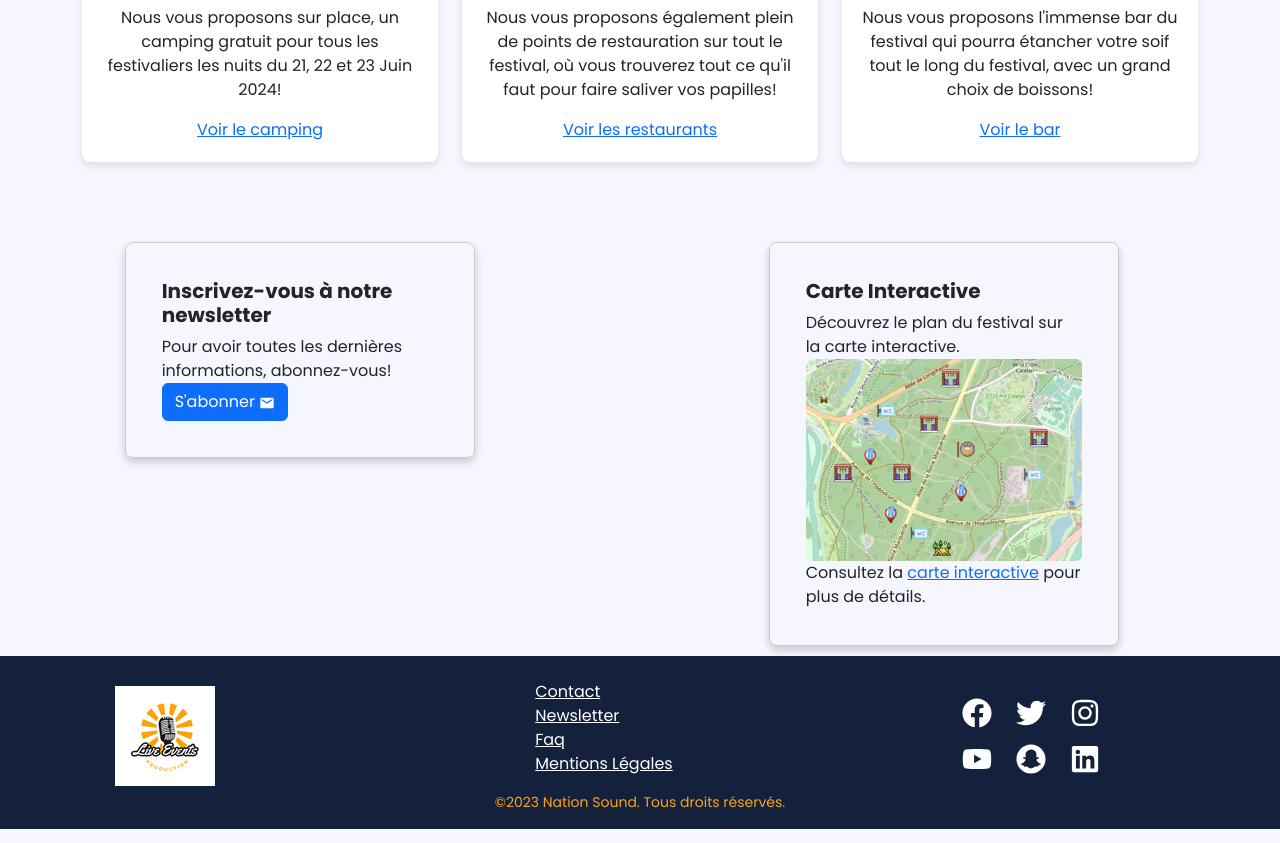
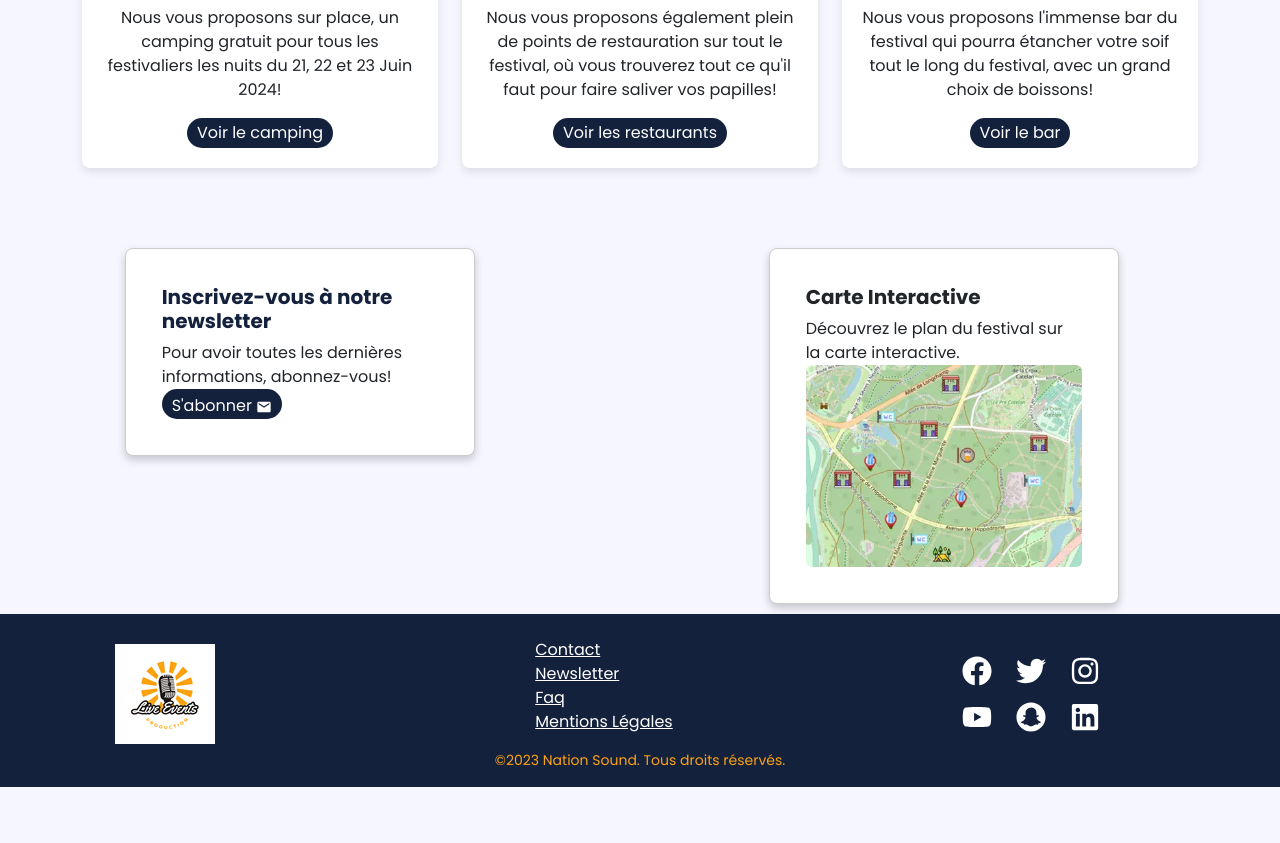
Before and after one commit to wendy1976/nation_sound_v2, a React (Create React App) app: page / in a window 1280 px wide. Shown: the part 1464-2307 px from the top of the page. After the commit the page ends 2275 px from the top, so only its background shows below. Built offline with nearby package versions, Linux system fonts and the light colour scheme; no server answers.

Commit message:
modified style

```diff
--- a/src/Accueil.js
+++ b/src/Accueil.js
@@ -1,17 +1,17 @@
 import React, { Suspense, lazy } from 'react';
-import { Button, Card } from 'react-bootstrap';
+import Card from 'react-bootstrap/Card';
 import { MdEmail } from 'react-icons/md';
 import { Link } from 'react-router-dom';
 import CarouselComponent from './CarouselComponent';
+import FestivalCountdown from './FestivalCountdown';
 import Footer from './Footer';
 import Header from './Header';
 import ScrollToTopButton from './ScrollToTopButton';
-
 import miniCarteImage from './assets/imagesEtLogo/images/minicarte.webp';
 
 const ArtistCard = lazy(() => import('./ArtistCard'));
 const ServicesSection = React.lazy(() => import('./ServicesSection'));
-const FestivalCountdown = lazy(() => import('./FestivalCountdown'));
+
 
 function Accueil() {
   return (
@@ -23,7 +23,7 @@ function Accueil() {
       <div className="col-12 col-md-4 pe-3 mx-auto">
         <Card>
           <Card.Body>
-            <Card.Title className='pink fw-bold'>Compte à rebours du Festival</Card.Title>
+            <Card.Title className='fw-bold'>Compte à rebours du Festival</Card.Title>
             {/* Intégration du composant FestivalCountdown */}
               <FestivalCountdown />
           </Card.Body>
@@ -66,13 +66,15 @@ function Accueil() {
       <div className="row mx-auto">
         {/* Newsletter Section */}
         <div className="col-12 col-md-4 ps-2 mx-auto">
-          <Card>
+          <Card className='bgWhite'>
             <Card.Body>
-              <Card.Title className='pink fw-bold'>Inscrivez-vous à notre newsletter</Card.Title>
+              <Card.Title className='blue fw-bold'>Inscrivez-vous à notre newsletter</Card.Title>
               <Card.Text>
                 Pour avoir toutes les dernières informations, abonnez-vous!
                 <Link to="/newsletter">
-                  <Button className='bgPink bgNews'>S'abonner <MdEmail /></Button>
+                <button >
+                  S'abonner <MdEmail />
+                </button>
                 </Link>
               </Card.Text>
             </Card.Body>
@@ -81,17 +83,25 @@ function Accueil() {
 
         {/* Interactive Map Section */}
         <div className="col-12 col-md-4 mx-auto">
-          <Card>
+  <Card className='bgWhite'>
     <Card.Body>
-              <Card.Title className='pink fw-bold'>Carte Interactive</Card.Title>
-              <Card.Text>
+      <Card.Title className='fw-bold'>Carte Interactive</Card.Title>
+      <Card.Text as="div"> {/* Utilisation de as="div" pour éviter l'élément p */}
         Découvrez le plan du festival sur la carte interactive.
+        <Link to="/myMap">
           <img
             src={miniCarteImage}
             alt="présentation de la carte interactive"
-                  style={{ width: '100%', height: 'auto', maxWidth: '500px', display: 'block', margin: '0 auto' }}
+            style={{
+              width: "400",
+              height: "290",
+              maxWidth: '500',
+              display: 'block',
+              margin: '0 auto',
+              cursor: 'pointer',
+            }}
           />
-                  Consultez la <Link to ="/myMap">carte interactive</Link> pour plus de détails.
+        </Link>
       </Card.Text>
     </Card.Body>
   </Card>
--- a/src/ArtistCard.js
+++ b/src/ArtistCard.js
@@ -1,30 +1,21 @@
-
 import React, { useEffect, useState } from 'react';
 import Modal from 'react-modal';
 
 function ArtistCard() {
-  // État pour stocker la liste des produits
   const [produits, setProduits] = useState([]);
-
-  // État pour gérer l'ouverture et la fermeture de la modal
   const [modalIsOpen, setModalIsOpen] = useState(false);
-
-  // État pour stocker les détails du produit sélectionné
   const [selectedProduct, setSelectedProduct] = useState(null);
 
-  // Fonction pour ouvrir la modal et définir le produit sélectionné
   const openModal = (product) => {
     setSelectedProduct(product);
     setModalIsOpen(true);
   };
 
-  // Fonction pour fermer la modal
   const closeModal = () => {
     setModalIsOpen(false);
   };
 
   useEffect(() => {
-    // Vérifier si le tableau de produits est vide avant de déclencher la requête
     if (produits.length === 0) {
       const url = new URL('https://promptia.fr/wp-json/wc/v3/products?_embed');
       url.searchParams.append('consumer_key', 'ck_e2c7c141b576494392f0d84d83daa63d792b71ff');
@@ -42,7 +33,7 @@ function ArtistCard() {
         })
         .catch(error => console.error('Erreur:', error));
     }
-  }, [produits]); // Ajouter produits comme dépendance pour éviter la boucle infinie
+  }, [produits]);
 
   const isWebPSupported = () => {
     const elem = document.createElement('canvas');
@@ -56,22 +47,19 @@ function ArtistCard() {
     <div className="cards-container">
       <div className="row">
         {produits.map((produit, index) => {
-          // Si le produit est un pass de festival, ne pas le rendre
           if (["PASS 1 JOUR", "PASS 2 JOURS", "PASS 3 JOURS"].includes(produit.name)) {
             return null;
           }
 
-          // Extraire l'image du produit
           const image = produit.images.length > 0 ? produit.images[0].src : '';
           const imageUrlWebP = `${image}.webp`;
 
           const supportsWebP = isWebPSupported();
           const imageUrlToDisplay = supportsWebP ? imageUrlWebP : image;
 
-          // Styles personnalisés pour la modal
           const customStyles = {
             overlay: {
-              backgroundColor: '#E6E16D'
+              backgroundColor: '#14213D'
             },
             content: {
               top: '50%',
@@ -83,55 +71,45 @@ function ArtistCard() {
               backgroundColor: '#fff',
               borderRadius: '4px',
               padding: '20px',
-              width: '80%', // 80% de la largeur de la fenêtre
-              height: '80%', // 80% de la hauteur de la fenêtre
-              maxWidth: '1100px', // Largeur maximale de 1100px
-              maxHeight: '500px', // Hauteur maximale de 500px
-              overflow: 'auto' // Ajoute des barres de défilement si le contenu dépasse la taille du modal
+              width: '80%',
+              height: '80%',
+              maxWidth: '1100px',
+              maxHeight: '500px',
+              overflow: 'auto'
             }
           };
 
           return (
             <div key={index} className="col-md-6 mb-5 d-flex">
               <div className="artist-card bgWhite p-4 rounded-3 shadow-lg d-flex flex-column " style={{ border: '1px solid #ccc', height: '100%' }}>
-                <div className="">
+                <div className="row">
                   <div className="col-12 col-md-5">
-                    {/* Afficher l'image du produit */}
                     <img
-                      src={imageUrlToDisplay} alt={produit.name}
+                      src={imageUrlToDisplay}
+                      alt={produit.name}
                       className="img-fluid"
                       width="300"
                       height="200"
                     />
                   </div>
                   <div className="col-12 col-md-7">
-                    {/* Afficher le nom du produit */}
-                    <h3 className='pink'>{produit.name}</h3>
-                    {/* Afficher les tags du produit */}
+                    <h3 className='blue'>{produit.name}</h3>
                     <p className="fw-bold">{produit.tags && produit.tags.length > 0 ? produit.tags.map(tag => tag.name).join(', ') : 'Non spécifié'}</p>
-                    {/* Bouton pour ouvrir la modal */}
                     <button onClick={() => openModal(produit)} className="">Voir +</button>
-
-                    {/* Modal pour afficher les détails du produit sélectionné */}
+                  </div>
+                </div>
                 <Modal isOpen={modalIsOpen} onRequestClose={closeModal} style={customStyles}>
                   <h2 className="pink">{selectedProduct?.name}</h2>
-                      {/* Afficher l'image du produit sélectionné avec des styles personnalisés */}
                   <img
                     src={selectedProduct?.images[0].src}
                     alt={selectedProduct?.name}
                     style={{ width: '150px', height: '150px', objectFit: 'cover' }}
                   />
-                      {/* Afficher la description courte du produit */}
                   <p dangerouslySetInnerHTML={{ __html: selectedProduct?.short_description }}></p>
-                      {/* Afficher la description complète du produit */}
                   <p dangerouslySetInnerHTML={{ __html: selectedProduct?.description }}></p>
-                      {/* Afficher les tags du produit sélectionné */}
                   <p className="fw-bold">{selectedProduct?.tags && selectedProduct?.tags.length > 0 ? selectedProduct?.tags.map(tag => tag.name).join(', ') : 'Non spécifié'}</p>
-                      {/* Bouton pour fermer la modal */}
                   <button onClick={closeModal}>Fermer</button>
                 </Modal>
-                  </div>
-                </div>
               </div>
             </div>
           );
--- /dev/null
+++ b/src/CarouselComponent.css
@@ -0,0 +1,11 @@
+.carousel img {
+    width: 100%;
+    height: auto;
+  }
+
+  @media (max-width: 600px) {
+    .carousel img {
+      width: 100%;
+      height: auto;
+    }
+  }
--- a/src/ServicesSection.js
+++ b/src/ServicesSection.js
@@ -27,7 +27,9 @@ function ServicesSection() {
               <p>Nous vous proposons sur place, un camping gratuit pour tous les festivaliers les nuits du 21, 22 et 23 Juin 2024! </p>
               {/* Lien vers la section du camping */}
               <Link to="/infos/logement#section2" className="service-button">
-                Voir le camping
+                <button>
+                  Voir le camping
+                </button>
               </Link>
             </div>
           </Col>
@@ -40,7 +42,9 @@ function ServicesSection() {
               <p>Nous vous proposons également plein de points de restauration sur tout le festival, où vous trouverez tout ce qu'il faut pour faire saliver vos papilles!</p>
               {/* Lien vers la section de restauration */}
               <Link to="/infos/restauration-bar#section3" className="service-button">
-                Voir les restaurants
+                <button>
+                  Voir les restaurants
+                </button>
               </Link>
             </div>
           </Col>
@@ -53,7 +57,9 @@ function ServicesSection() {
               <p>Nous vous proposons l'immense bar du festival qui pourra étancher votre soif tout le long du festival, avec un grand choix de boissons!</p>
               {/* Lien vers la section du bar */}
               <Link to="/infos/Restauration&Bar#section3" className="service-button">
-                Voir le bar
+                <button>
+                  Voir le bar
+                </button>
               </Link>
             </div>
           </Col>
--- a/src/index.css
+++ b/src/index.css
@@ -244,12 +244,15 @@ textarea {
 
 button {
   width: auto;
+  height: 30px;
+  line-height: 8px;
   padding: 10px;
   background-color: var(--blue);
   color: var(--white);
   border: none;
-  border-radius: 3px;
+  border-radius: 15px;
   cursor: pointer;
+  text-decoration: none;
 }
 
 button:hover {
```
Also changed, not shown: src/CarouselComponent.js (+13 -9 lines), public/slide1.webp (added). Lines whose indentation alone changed are shown as unchanged.
